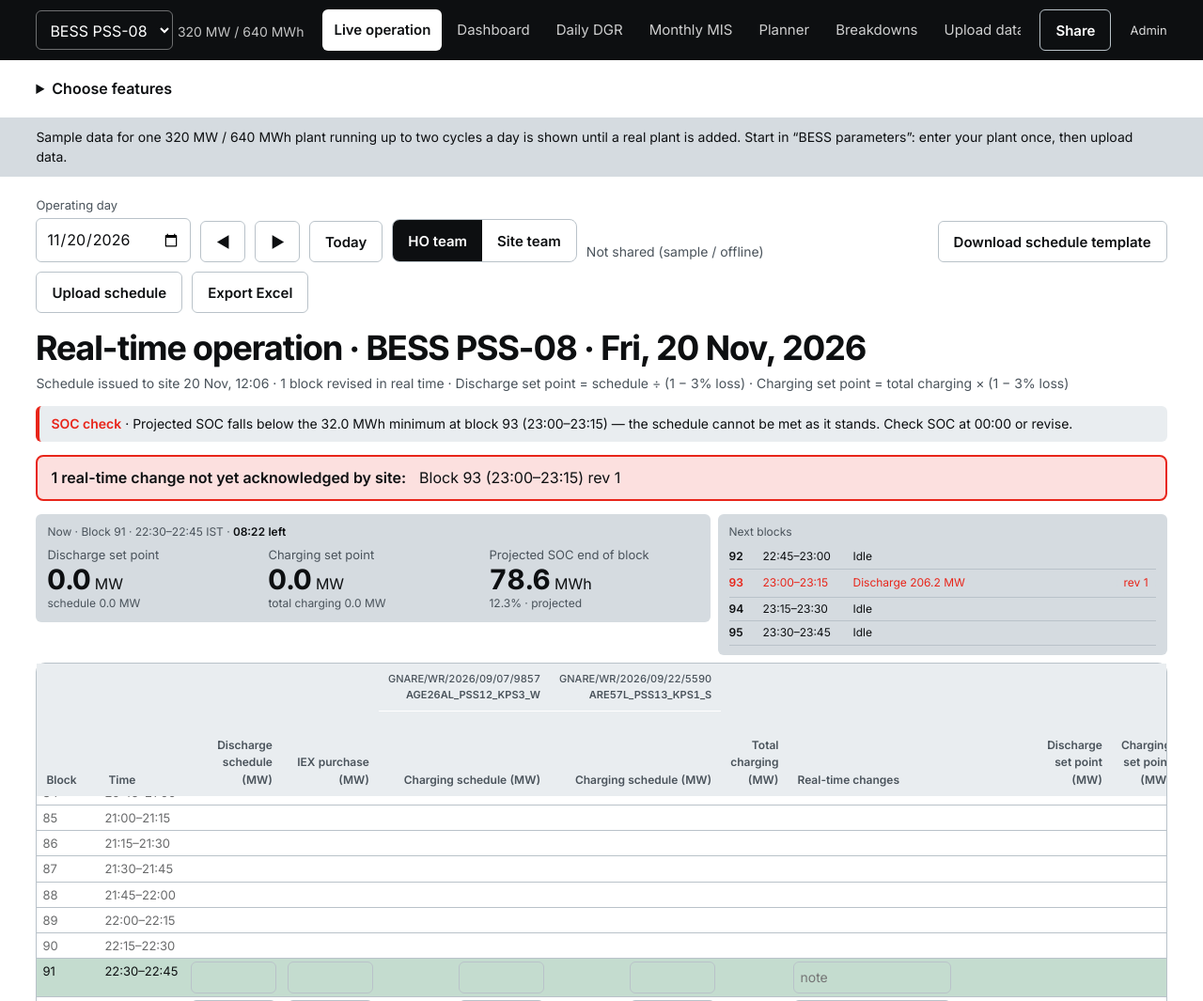
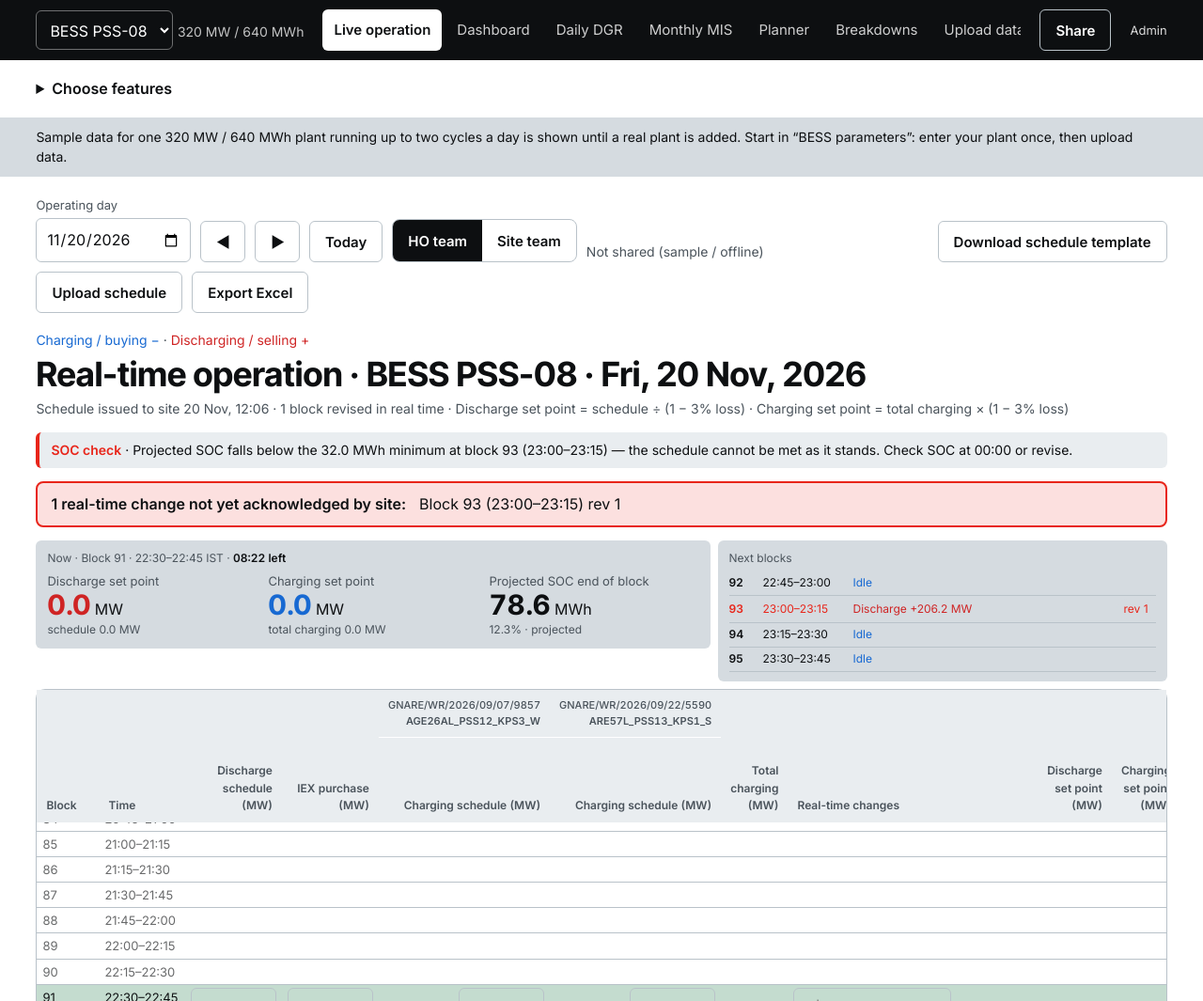
Before and after one commit to learningaiapps-dotcom/RE-Grid-Insight, a plain HTML site: page bess-operations.html in a window 1280 px wide. Shown: the top 1065 px of the page at 94% size. Drawn offline with nearby package versions, Linux system fonts and the light colour scheme.

Commit message:
Apply signed blue charging and red discharging in BESS operation schedules

```diff
--- a/bess-operations.html
+++ b/bess-operations.html
@@ -152,6 +152,10 @@ figure.ref{margin:0}figure.ref img{width:100%;height:auto;border:1px solid var(-
 @media(max-width:900px){.chainwrap{grid-template-columns:minmax(0,1fr)}}
 
 .chk input{min-height:auto;width:20px;height:20px;margin-top:1px}
+.power-charge, input.power-charge{color:#1769d2!important}
+.power-discharge, input.power-discharge{color:#cf2424!important}
+:root[data-theme=dark] .power-charge{color:#80baff!important}
+:root[data-theme=dark] .power-discharge{color:#ff8a8a!important}
 </style>
 <script>new MutationObserver(()=>{for(const c of document.querySelectorAll('.stack td:not([data-l])')){let i=0,p=c;while(p=p.previousElementSibling)i+=p.colSpan;c.dataset.l=c.closest('table').rows[0].cells[i]?.textContent||''}}).observe(document,{childList:true,subtree:true})</script>
 </head>
@@ -796,6 +800,15 @@ function opsDoc(){const k=liveKey();if(useMem()){seedSample(k);return MEM.ops[k]
 function siteDoc(){const k=liveKey();return(useMem()?MEM.site[k]:L.site)||{plant:S.plant,date:S.liveDate,blocks:{},ack:{}}}
 function logList(){return(useMem()?(MEM.log[liveKey()]||[]):L.log).slice().sort((a,b)=>a.at<b.at?1:-1)}
 function defaultStartSoc(){const p=P(),prev=dayKeys().filter(d=>d<S.liveDate).pop(),k=prev?kpi(prev):null;return k&&isNum(k.socEnd)?+(k.socEnd/100*p.mwh).toFixed(1):+(p.socTh/100*p.mwh).toFixed(1)}
+const operationValue=(value,charging=false)=>{
+  if(value==null||value==='')return null;
+  const magnitude=Math.abs(Number(value));
+  return charging&&magnitude?-magnitude:magnitude;
+};
+const operationText=(value,charging=false)=>{
+  const signed=operationValue(value,charging);
+  return signed==null?'':(signed>0?'+':'')+f(signed,1);
+};
 function liveRows(){
   const p=P(),o=opsDoc(),st=siteDoc(),dl=(+p.dLoss||0)/100,cl=(+p.cLoss||0)/100;
   let soc=isNum(st.startSoc)?+st.startSoc:defaultStartSoc();const rows=[];
@@ -821,26 +834,26 @@ function vLive(){
   const nRev=rows.filter(r=>r.rev).length;
   const cb=cur>=0&&cur<96?rows[cur]:null,nx=rows.slice(Math.max(cur+1,0),Math.max(cur+1,0)+4);
   const sumD=rows.reduce((a,r)=>a+r.d/4,0),sumC=rows.reduce((a,r)=>a+r.ctot/4,0);
-  const hoCell=(r,f,v)=>{const lock=!ho||(ls.past)||(ls.today&&r.i<cur);const ch=r.b.o&&f in(r.b.o)&&String(r.b.o[f]??'')!==String(v??'')?' chg':'';
-    return lock?`<span class="${ch}">${v?f1(v):''}</span>`:`<input class="ci${ch}" inputmode="decimal" data-b="${r.n}" data-f="${f}" value="${v??''}" aria-label="Block ${r.n} ${f}">`};
+  const hoCell=(r,f,v)=>{const charging=f==='iex'||f.startsWith('c.');v=operationValue(v,charging);const color=charging?'power-charge':'power-discharge';const lock=!ho||(ls.past)||(ls.today&&r.i<cur);const ch=r.b.o&&f in(r.b.o)&&String(operationValue(r.b.o[f],charging)??'')!==String(v??'')?' chg':'';
+    return lock?`<span class="${color}${ch}">${v!=null?operationText(v,charging):''}</span>`:`<input class="ci ${color}${ch}" inputmode="decimal" data-b="${r.n}" data-f="${f}" value="${v??''}" aria-label="Block ${r.n} ${f}">`};
   const f1=v=>Number(v).toLocaleString('en-IN',{maximumFractionDigits:1});
-  const siteCell=(r,f,v,w)=>{const lock=!site||ls.fut||(ls.today&&r.i>cur);return lock?esc(v??''):`<input class="ci${w?' wide':''}" ${f==='rem'?'':'inputmode="decimal"'} data-b="${r.n}" data-f="${f}" value="${esc(v??'')}" aria-label="Block ${r.n} ${f}">`};
+  const siteCell=(r,f,v,w)=>{const lock=!site||ls.fut||(ls.today&&r.i>cur);return lock?(f==='amw'?'<span class="'+(+v<0?'power-charge':'power-discharge')+'">'+(v==null?'':(+v>0?'+':'')+esc(v))+'</span>':esc(v??'')):`<input class="ci${w?' wide':''}${f==='amw'?(+v<0?' power-charge':' power-discharge'):''}" ${f==='rem'?'':'inputmode="decimal"'} data-b="${r.n}" data-f="${f}" value="${esc(v??'')}" aria-label="Block ${r.n} ${f}">`};
   return`<div class="bar"><label>Operating day<input type="date" id="liveDate" value="${S.liveDate}"></label>
    <button class="sec" id="lPrev" aria-label="Previous day">◀</button><button class="sec" id="lNext" aria-label="Next day">▶</button><button class="sec" id="lToday">Today</button>
    ${edit?`<div class="seg" role="group" aria-label="Team"><button class="${S.team==='ho'?'on':''}" data-team="ho">HO team</button><button class="${S.team==='site'?'on':''}" data-team="site">Site team</button></div>`:''}
    <span class="muted" id="liveStat">${useMem()?'Not shared (sample / offline)':'● Live — both teams see changes instantly'}</span><div class="grow"></div>
    ${ho?`<button class="sec" id="lTemplate">Download schedule template</button><button class="sec" id="lUpBtn">Upload schedule</button><input type="file" id="lUp" accept=".xlsx,.xls,.csv" hidden>${!o.issued?'<button class="sec" id="lCopy">Copy previous day</button>':''}`:''}
    <button class="sec" id="lX">Export Excel</button>${ho&&!o.issued?'<button id="lIssue">Issue to site</button>':''}</div>
-  <h1 style="margin-bottom:6px">Real-time operation · ${esc(p.name)} · ${new Date(S.liveDate+'T00:00').toLocaleDateString('en-IN',{weekday:'short',day:'numeric',month:'short',year:'numeric'})}</h1>
+  <p class="muted" style="margin:0 0 6px"><span class="power-charge">Charging / buying −</span> · <span class="power-discharge">Discharging / selling +</span></p><h1 style="margin-bottom:6px">Real-time operation · ${esc(p.name)} · ${new Date(S.liveDate+'T00:00').toLocaleDateString('en-IN',{weekday:'short',day:'numeric',month:'short',year:'numeric'})}</h1>
   <p class="muted" style="margin:0 0 14px">${o.issued?`Schedule issued to site ${esc(fmtDT(o.issuedAt))}${o.issuedBy?' by <span data-uid="'+esc(o.issuedBy)+'">HO</span>':''} · ${nRev} block${nRev===1?'':'s'} revised in real time`:'<b class="red">Draft — not yet issued to site.</b> HO enters or uploads the schedule, then clicks “Issue to site”.'} · Discharge set point = schedule ÷ (1 − ${p.dLoss}% loss) · Charging set point = total charging × (1 − ${p.cLoss}% loss)</p>
   ${(()=>{const bad=rows.find(r=>r.soc<minS-.01||r.soc>maxS+.01);return bad?`<div class="al bad" style="margin:0 0 14px"><b>SOC check</b> · Projected SOC ${bad.soc<minS?'falls below the '+f(minS,1)+' MWh minimum':'rises above the '+f(maxS,1)+' MWh maximum'} at block ${bad.n} (${blockTime(bad.i)}) — the schedule cannot be met as it stands. Check SOC at 00:00 or revise.</div>`:''})()}
   ${pend.length&&o.issued?`<div class="pendbar"><b>${pend.length} real-time change${pend.length===1?'':'s'} not yet acknowledged by site:</b> ${pend.slice(0,8).map(r=>`Block ${r.n} (${blockTime(r.i)}) rev ${r.rev}`).join(' · ')}${pend.length>8?' …':''} ${site?'<button id="lAck">Acknowledge all</button>':''}</div>`:''}
   <section class="livehero">
    ${cb?`<div class="nowc"><div class="lbl">Now · Block ${cb.n} · ${blockTime(cb.i)} IST · <span id="cd"></span></div>
-     <div class="sp"><div><span>Discharge set point</span><b>${f(cb.dSet,1)}</b> MW<small>schedule ${f(cb.d,1)} MW</small></div><div><span>Charging set point</span><b>${f(cb.cSet,1)}</b> MW<small>total charging ${f(cb.ctot,1)} MW</small></div><div><span>Projected SOC end of block</span><b class="${cb.soc<minS-.01||cb.soc>maxS+.01?'red':''}">${f(cb.soc,1)}</b> MWh<small>${f(cb.soc/p.mwh*100,1)}% · ${cb.actual?'actual':'projected'}</small></div></div>
+     <div class="sp"><div><span>Discharge set point</span><b class="power-discharge">${operationText(cb.dSet)}</b> MW<small>schedule ${operationText(cb.d)} MW</small></div><div><span>Charging set point</span><b class="power-charge">${operationText(cb.cSet,true)}</b> MW<small>total charging ${operationText(cb.ctot,true)} MW</small></div><div><span>Projected SOC end of block</span><b class="${cb.soc<minS-.01||cb.soc>maxS+.01?'red':''}">${f(cb.soc,1)}</b> MWh<small>${f(cb.soc/p.mwh*100,1)}% · ${cb.actual?'actual':'projected'}</small></div></div>
      ${cb.rev?`<div class="muted">Revised ${cb.rev}×${cb.b.note?' — '+esc(cb.b.note):''}</div>`:''}</div>
-    <div class="nextc"><div class="lbl">Next blocks</div>${nx.map(r=>`<div class="nx${r.rev>r.ack?' pend':''}"><b>${r.n}</b><span>${blockTime(r.i)}</span><span>${r.dSet?'Discharge '+f(r.dSet,1)+' MW':r.cSet?'Charge '+f(r.cSet,1)+' MW':'Idle'}</span>${r.rev?`<span class="pill">rev ${r.rev}</span>`:''}</div>`).join('')||'<p class="muted">End of day.</p>'}</div>`
-   :`<div class="nowc"><div class="lbl">${ls.fut?'Planned day':'Completed day'}</div><div class="sp"><div><span>Scheduled discharge</span><b>${f(sumD,1)}</b> MWh</div><div><span>Scheduled charging</span><b>${f(sumC,1)}</b> MWh</div><div><span>Real-time revisions</span><b>${nRev}</b></div></div></div>`}
+    <div class="nextc"><div class="lbl">Next blocks</div>${nx.map(r=>`<div class="nx${r.rev>r.ack?' pend':''}"><b>${r.n}</b><span>${blockTime(r.i)}</span><span class="${r.dSet?'power-discharge':'power-charge'}">${r.dSet?'Discharge '+operationText(r.dSet)+' MW':r.cSet?'Charge '+operationText(r.cSet,true)+' MW':'Idle'}</span>${r.rev?`<span class="pill">rev ${r.rev}</span>`:''}</div>`).join('')||'<p class="muted">End of day.</p>'}</div>`
+   :`<div class="nowc"><div class="lbl">${ls.fut?'Planned day':'Completed day'}</div><div class="sp"><div><span>Scheduled discharge</span><b>${operationText(sumD)}</b> MWh</div><div><span>Scheduled charging</span><b>${operationText(sumC,true)}</b> MWh</div><div><span>Real-time revisions</span><b>${nRev}</b></div></div></div>`}
   </section>
   <div class="card" style="padding:0"><div class="scroll livewrap" id="liveWrap"><table class="live"><thead>
    <tr><th rowspan="2">Block</th><th rowspan="2">Time</th><th rowspan="2" class="n">Discharge schedule (MW)</th><th rowspan="2" class="n">IEX purchase (MW)${p.iexCode?'<br><small>'+esc(p.iexCode)+'</small>':''}</th>
@@ -852,9 +865,9 @@ function vLive(){
      return`<tr class="${r.i===cur?'now':ls.today&&r.i<cur||ls.past?'past':''}${r.rev>r.ack&&o.issued?' pend':''}" id="lb${r.n}"><td>${r.n}</td><td style="white-space:nowrap">${blockTime(r.i)}</td>
      <td class="n"${heat}>${hoCell(r,'d',r.b.d)}</td><td class="n">${hoCell(r,'iex',r.b.iex)}</td>
      ${o.sources.map(s=>`<td class="n">${hoCell({...r,b:{...r.b,o:r.b.o&&r.b.o.c?{['c.'+s.id]:r.b.o.c[s.id]}:r.b.o}},'c.'+s.id,r.b.c&&r.b.c[s.id])}</td>`).join('')}
-     <td class="n${both?' warnc':''}" title="${both?'Charging and discharging in the same block':''}">${r.ctot?f(r.ctot,1):''}</td>
+     <td class="n power-charge${both?' warnc':''}" title="${both?'Charging and discharging in the same block':''}">${r.ctot?operationText(r.ctot,true):''}</td>
      <td class="rt">${r.rev?`<span class="pill">rev ${r.rev}${r.b.at?' · '+new Date(r.b.at).toLocaleTimeString('en-IN',{hour:'2-digit',minute:'2-digit',hour12:false}):''}</span> `:''}${ho&&!(ls.past||(ls.today&&r.i<cur))?`<input class="ci wide" data-b="${r.n}" data-f="note" value="${esc(r.b.note||'')}" placeholder="note" aria-label="Block ${r.n} note">`:esc(r.b.note||'')}</td>
-     <td class="n sp1">${r.dSet?f(r.dSet,1):''}</td><td class="n sp1">${r.cSet?f(r.cSet,1):''}</td>
+     <td class="n sp1 power-discharge">${r.dSet?operationText(r.dSet):''}</td><td class="n sp1 power-charge">${r.cSet?operationText(r.cSet,true):''}</td>
      <td class="n${r.soc<minS-.01||r.soc>maxS+.01?' short':''}${r.actual?' act':''}">${f(r.soc,1)}</td>
      <td class="n">${siteCell(r,'amw',r.s.amw)}</td><td class="n">${siteCell(r,'asoc',r.s.asoc)}</td><td>${siteCell(r,'rem',r.s.rem,1)}</td>
      <td>${r.rev?(r.ack>=r.rev?'<span class="okc">✓</span>':'<span class="red">Pending</span>'):''}</td></tr>`}).join('')}
@@ -888,11 +901,12 @@ function liveLog(e){
 const FN={d:'Discharge schedule',iex:'IEX purchase',note:'Note',amw:'Actual MW',asoc:'Actual SOC',rem:'Remark'};
 function liveEdit(el){
   const n=+el.dataset.b,f=el.dataset.f,raw=el.value.trim(),bk='b'+n,p=P();
-  const txt=f==='note'||f==='rem',v=txt?raw:(raw===''?null:+raw.replace(/,/g,''));
+  const txt=f==='note'||f==='rem';let v=txt?raw:(raw===''?null:+raw.replace(/,/g,''));
   if(!txt&&raw!==''&&!isFinite(v)){toast('Enter a number');return}
   const now=new Date().toISOString();
   if(f==='d'||f==='iex'||f==='note'||f.startsWith('c.')){
     const o=opsDoc(),b=o.blocks[bk]||{},src=f.startsWith('c.')?f.slice(2):null,cur=src?(b.c||{})[src]:b[f];
+    if(!txt&&v!=null){v=Math.abs(v);el.value=operationValue(v,f==='iex'||!!src)}
     if(String(cur??'')===String(v??''))return;
     if(!txt&&v!=null&&(v<0||v>p.mw*1.25)){toast(`Enter 0 – ${p.mw} MW`);el.value=cur??'';return}
     const patch={at:now,by:S.uid||null};if(src)patch.c={[src]:v};else patch[f]=v;
@@ -934,7 +948,7 @@ function parseOps(wb){
     const out={date:null,sources:srcs,blocks:{}};
     for(const r of rows.slice(hi+1)){if(!r||!isNum(r[iB]))continue;const n=+r[iB];if(n<1||n>96)continue;
       if(!out.date&&iDt>=0)out.date=parseDate(r[iDt]);
-      const num=j=>j>=0&&isNum(r[j])?+r[j]:null;
+      const num=j=>j>=0&&isNum(r[j])?Math.abs(+r[j]):null;
       out.blocks[n]={d:num(iD),iex:num(iX),c:iC.map(num),note:iN>=0&&r[iN]!=null?String(r[iN]):''}}
     if(Object.keys(out.blocks).length)return out;
   }
@@ -972,7 +986,7 @@ function xLiveTemplate(){
   XLSX.utils.book_append_sheet(wb,XLSX.utils.aoa_to_sheet([
     ['Fill the Operation schedule sheet, then use Upload schedule in Live operation.'],
     ['Use one operating date per workbook and retain Time Block values 1 to 96.'],
-    ['Enter discharge, IEX purchase and charging schedules in MW. Enter 0 for no operation.'],
+    ['Discharge / selling is positive (+). Charging / IEX purchase is negative (-). All schedule values are MW. Use 0 for no operation.'],
     ['Keep the column headings and charging-source labels unchanged.']
   ]),'Instructions');
   give('BESS_operation_schedule_template_'+S.liveDate+'.xlsx',wbOut(wb));
@@ -982,8 +996,8 @@ function xLive(){
   const o=opsDoc(),rows=liveRows(),p=P(),wb=XLSX.utils.book_new();
   const head=['Time Block','Date','Time Stamp','Discharge Schedule (MW)','IEX Purchase (MW)',...o.sources.map(()=>'Charging Schedule (MW)'),'Total Charging (MW)','Real time changes','Discharge Set point (MW)','Charging Set point (MW)','SOC (MWh)','Actual MW','Actual SOC (MWh)','Site remarks','Acknowledged'];
   const pre=n=>['','','','',n?'':p.iexCode||'',...o.sources.map(s=>n?s.label:s.contract)];
-  const aoa=[[...pre(0),'','','Discharge loss',p.dLoss/100,'Charging loss',p.cLoss/100],pre(1),head,...rows.map(r=>[r.n,S.liveDate,blockTime(r.i).replace('–',' - '),r.b.d??null,r.b.iex??null,...o.sources.map(s=>r.b.c&&isNum(r.b.c[s.id])?+r.b.c[s.id]:null),r.ctot||null,
-    (r.rev?`Rev ${r.rev}`+(r.b.o&&isNum(r.b.o.d)&&r.b.o.d!==r.b.d?` (discharge was ${r.b.o.d})`:''):'')+(r.b.note?(r.rev?' · ':'')+r.b.note:''),r2(r.dSet,1),r2(r.cSet,1),r2(r.soc,1),r.s.amw??null,r.s.asoc??null,r.s.rem||'',r.rev?(r.ack>=r.rev?'Yes':'Pending'):''])];
+  const aoa=[[...pre(0),'','','Discharge loss',p.dLoss/100,'Charging loss',p.cLoss/100],pre(1),head,...rows.map(r=>[r.n,S.liveDate,blockTime(r.i).replace('–',' - '),operationValue(r.b.d),operationValue(r.b.iex,true),...o.sources.map(s=>operationValue(r.b.c?.[s.id],true)),operationValue(r.ctot,true),
+    (r.rev?`Rev ${r.rev}`+(r.b.o&&isNum(r.b.o.d)&&r.b.o.d!==r.b.d?` (discharge was ${r.b.o.d})`:''):'')+(r.b.note?(r.rev?' · ':'')+r.b.note:''),r2(r.dSet,1),r2(operationValue(r.cSet,true),1),r2(r.soc,1),r.s.amw??null,r.s.asoc??null,r.s.rem||'',r.rev?(r.ack>=r.rev?'Yes':'Pending'):''])];
   XLSX.utils.book_append_sheet(wb,XLSX.utils.aoa_to_sheet(aoa),'Operation sheet');
   XLSX.utils.book_append_sheet(wb,XLSX.utils.aoa_to_sheet([['Time','Team','Block','Change','From','To'],...logList().map(l=>[fmtDT(l.at),l.team==='site'?'Site':'HO',l.block||'',l.field||'',l.from??'',l.to??''])]),'Change log');
   give(`Live_operation_${fn(p.name)}_${S.liveDate}.xlsx`,wbOut(wb));
```
